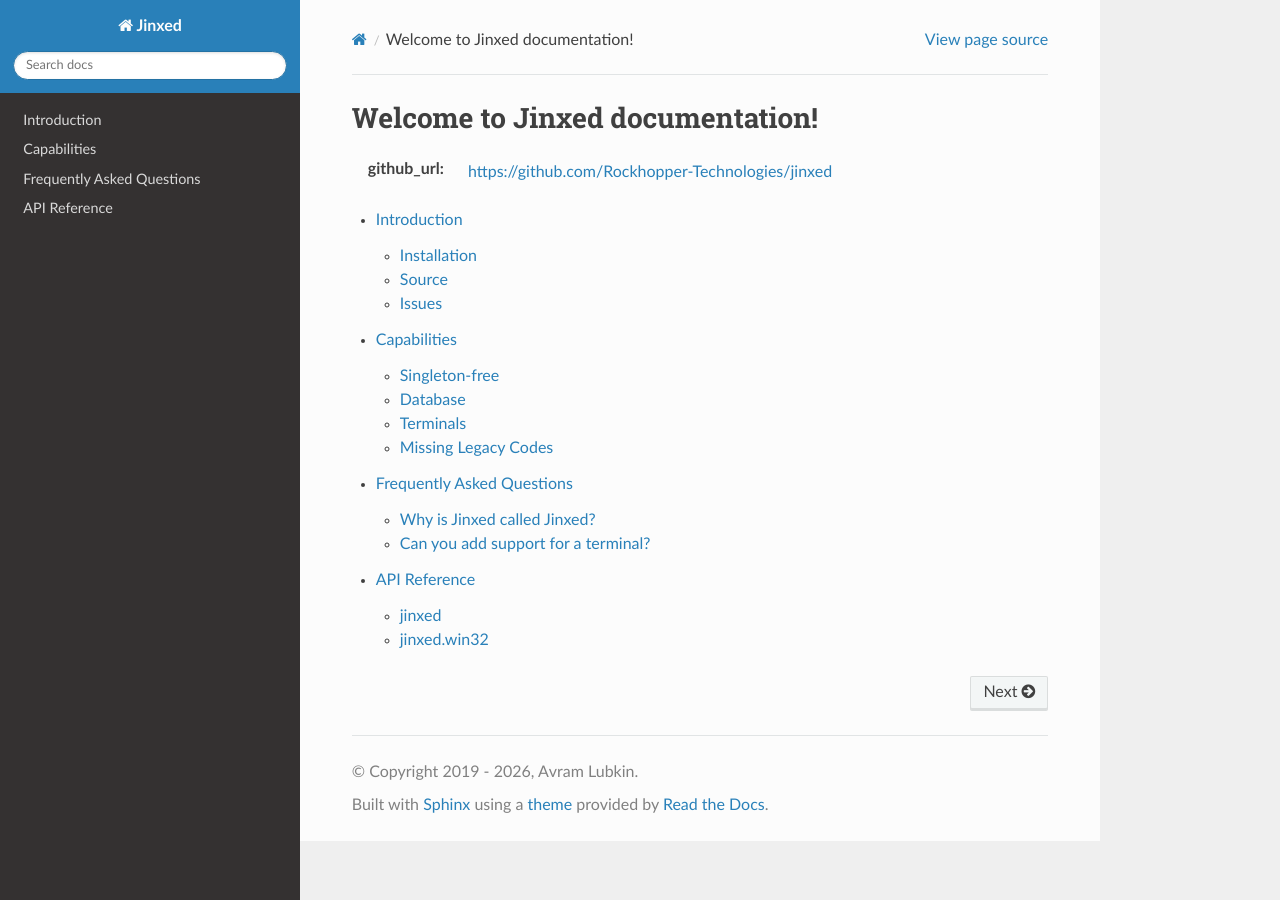
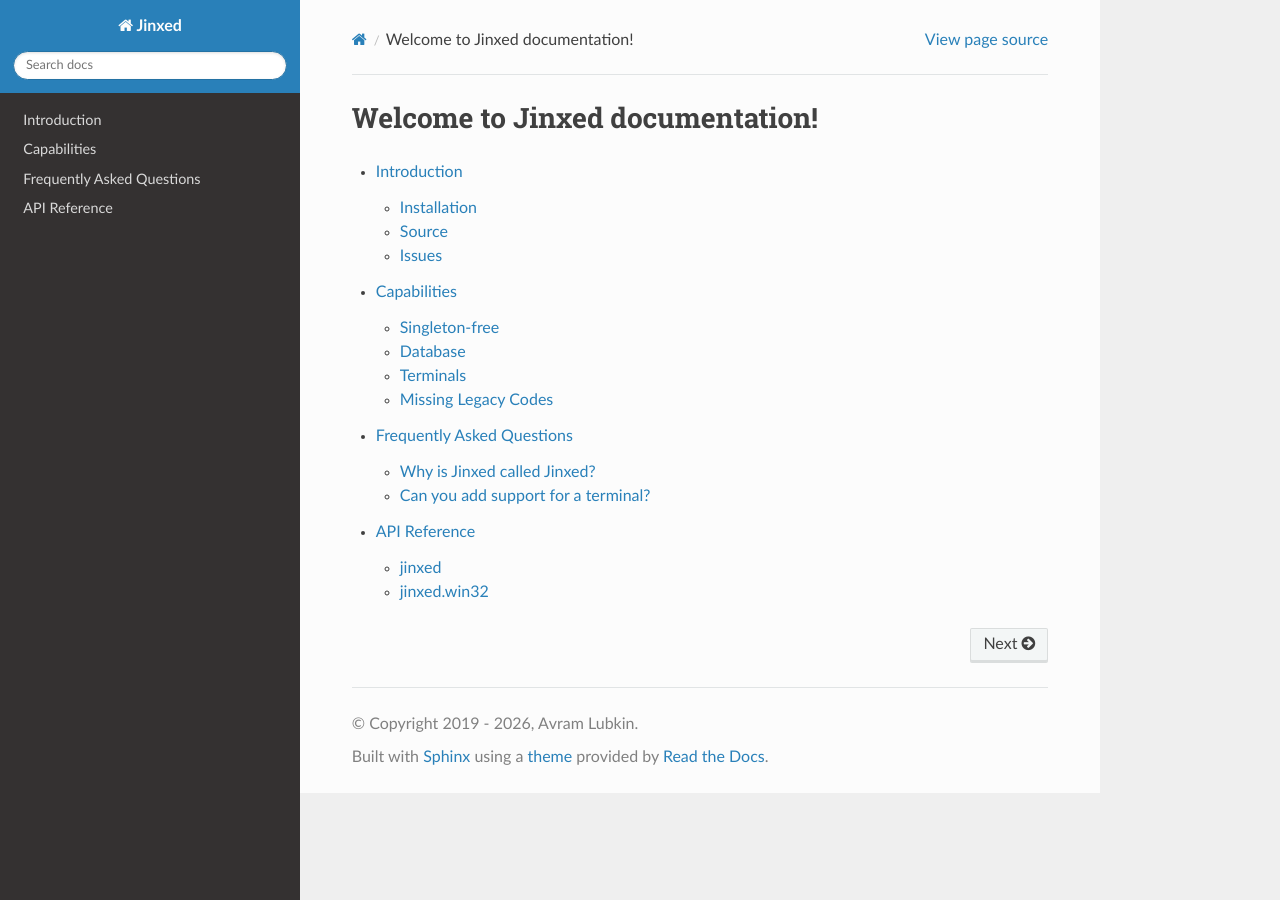
Before and after one commit to Rockhopper-Technologies/jinxed, a Sphinx documentation site: the page built from doc/index.rst, in a window 1280 px wide. Built offline with Sphinx 7.4.7 and the Read the Docs theme 3.1.0, drawn with Linux system fonts in a browser that asks for light colours; some of the changed lines change nothing that is shown.

Commit message:
move github_url to html_theme_options

```diff
--- a/doc/conf.py
+++ b/doc/conf.py
@@ -105,7 +105,9 @@
 # further.  For a list of options available for each theme, see the
 # documentation.
 #
-# html_theme_options = {}
+html_theme_options = {
+        'github_url': 'https://github.com/Rockhopper-Technologies/jinxed'
+        }
 
 # Add any paths that contain custom static files (such as style sheets) here,
 # relative to this directory. They are copied after the builtin static files,
--- a/doc/index.rst
+++ b/doc/index.rst
@@ -9,8 +9,6 @@
   License, v. 2.0. If a copy of the MPL was not distributed with this
   file, You can obtain one at http://mozilla.org/MPL/2.0/.
 
-:github_url: https://github.com/Rockhopper-Technologies/jinxed
-
 .. toctree::
 
    intro
```
